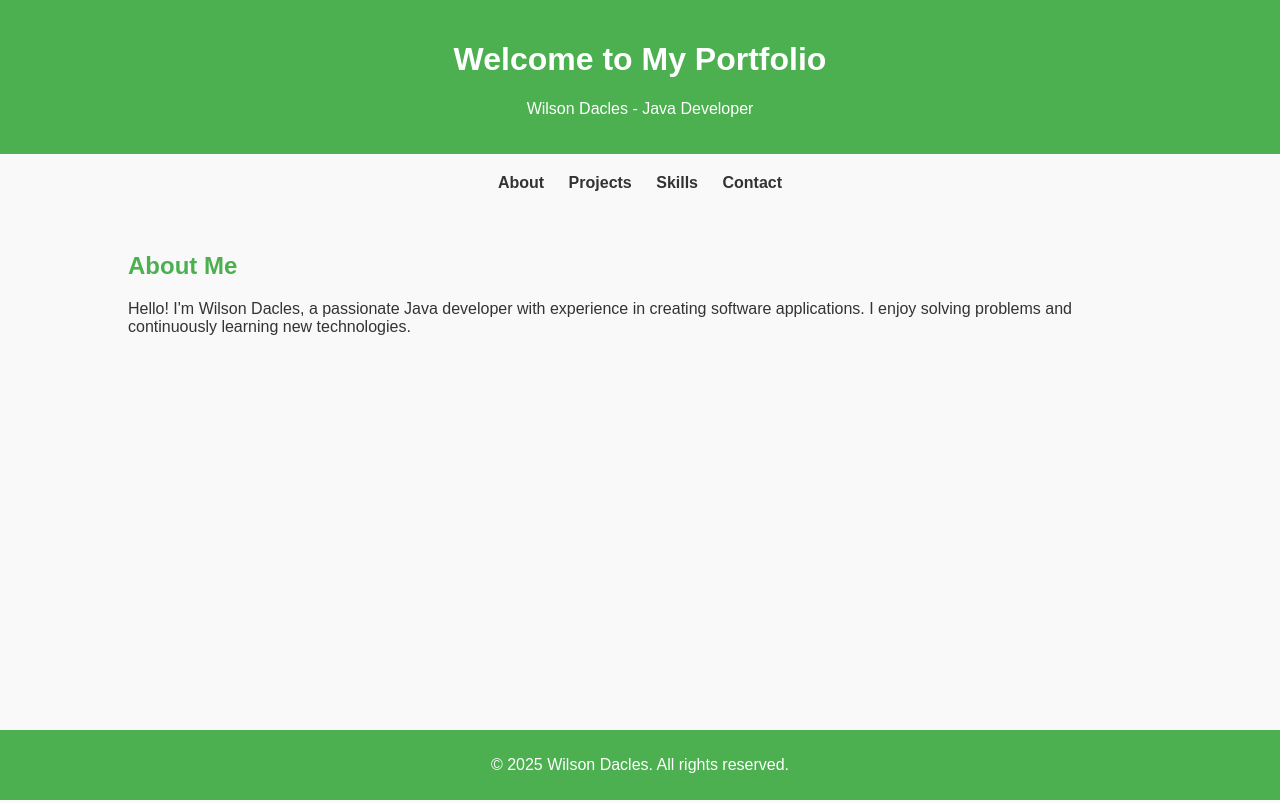
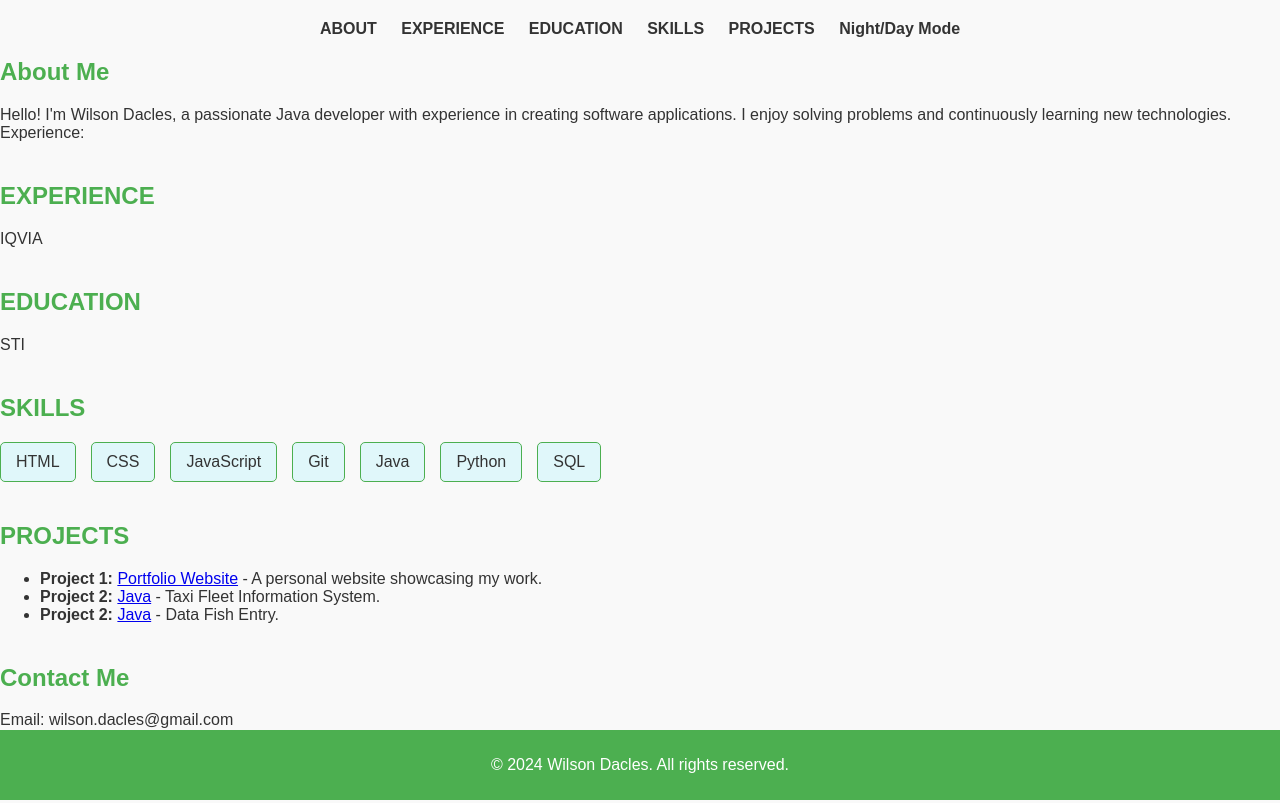
Before and after one commit to isonn2195/isonn2195.github.io, a plain HTML site: page index.html in a window 1280 px wide. Drawn offline with Linux system fonts and the light colour scheme.

Commit message:
New layout

```diff
--- a/index.html
+++ b/index.html
@@ -1,47 +1,53 @@
 <!DOCTYPE html>
-<html lang="en">
+<html lang="en-us">
 <head>
     <meta charset="UTF-8">
     <meta name="viewport" content="width=device-width, initial-scale=1.0">
-    <title>My Portfolio</title>
+    <title>Wilson Dacles</title>
 
     <!-- External CSS -->
-    <link rel="stylesheet" href="styles.css">
+        <link rel="stylesheet" href="styles.css">
 </head>
 
 <body>
-    <header>
-        <h1>Welcome to My Portfolio</h1>
-        <p>Wilson Dacles - Java Developer</p>
-    </header>
+
 
     <nav>
-        <a href="javascript:void(0);" onclick="showSection('about')">About</a>
-        <a href="javascript:void(0);" onclick="showSection('projects')">Projects</a>
-        <a href="javascript:void(0);" onclick="showSection('skills')">Skills</a>
-        <a href="javascript:void(0);" onclick="showSection('contact')">Contact</a>
+        <a href="javascript:void(0);" onclick="showSection('about')">ABOUT</a>
+        <a href="javascript:void(0);" onclick="showSection('experience')">EXPERIENCE</a>
+        <a href="javascript:void(0);" onclick="showSection('education')">EDUCATION</a>
+        <a href="javascript:void(0);" onclick="showSection('skills')">SKILLS</a>
+        <a href="javascript:void(0);" onclick="showSection('projects')">PROJECTS</a>
+        <a href="javascript:void(0);" onclick="showSection('nightmode')">Night/Day Mode</a>
     </nav>
 
-    <div class="container">
+
         <div id="about" class="section">
             <h2>About Me</h2>
             <p>
                 Hello! I'm Wilson Dacles, a passionate Java developer with experience in creating software applications.
                 I enjoy solving problems and continuously learning new technologies.
+                Experience:
             </p>
         </div>
 
-        <div id="projects" class="section">
-            <h2>Projects</h2>
-            <ul>
-                <li>
-                    <strong>Project 1:</strong> <a href="#">Portfolio Website</a> - A personal website showcasing my work.
-                </li>
-            </ul>
+        <div id="experience" class="section">
+            <h2>EXPERIENCE</h2>
+            <p>
+                IQVIA
+            </p>
+
+        </div>
+
+        <div id="education" class="section">
+            <h2>EDUCATION</h2>
+            <p>
+                STI
+            </p>
         </div>
 
         <div id="skills" class="section">
-            <h2>Skills</h2>
+            <h2>SKILLS</h2>
             <div class="skills">
                 <div class="skill">HTML</div>
                 <div class="skill">CSS</div>
@@ -51,6 +57,22 @@
                 <div class="skill">Python</div>
                 <div class="skill">SQL</div>
             </div>
+        </div>
+
+        <div id="projects" class="section">
+            <h2>PROJECTS</h2>
+            <ul>
+                <li>
+                    <strong>Project 1:</strong> <a href="#">Portfolio Website</a> - A personal website showcasing my work.
+                </li>
+                <li>
+                    <strong>Project 2:</strong> <a href="#">Java</a> - Taxi Fleet Information System.
+                </li>
+                <li>
+                    <strong>Project 2:</strong> <a href="#">Java</a> - Data Fish Entry.
+                </li>
+            </ul>
+
         </div>
 
         <div id="contact" class="section">
@@ -69,6 +91,6 @@
     </footer>
 
     <!-- External JavaScript -->
-    <script src="scripts.js"></script>
+    <!-- <script src="scripts.js"></script>-->
 </body>
 </html>
--- a/styles.css
+++ b/styles.css
@@ -75,10 +75,10 @@ footer {
     width: 100%;
 }
 
-/* Hide all sections by default */
+/* Hide all sections by default
 .section {
     display: none;
-}
+}*/
 
 /* Make the active section visible */
 .active {
```
